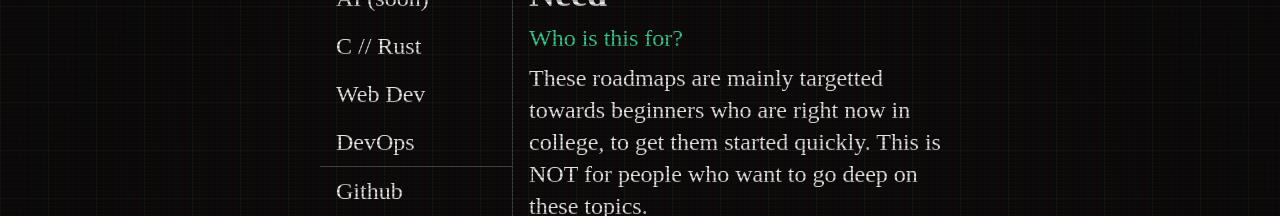
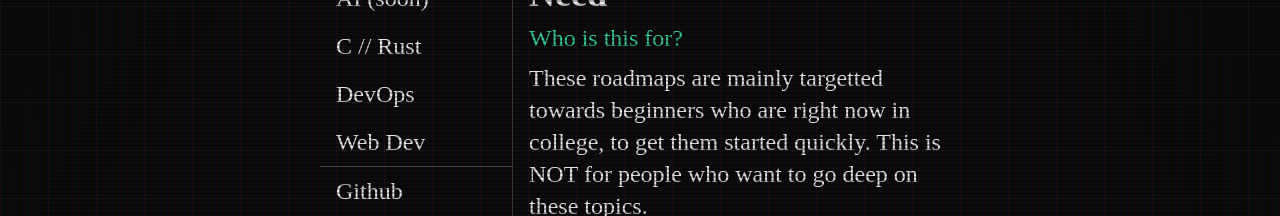
Before and after one commit to namishh/onesemester, a Next.js app: page / in a window 1280 px wide. Shown: the part 138-354 px from the top of the page. Built offline with nearby package versions, Linux system fonts and the light colour scheme; a web font is replaced by a local one.

Commit message:
metadata devops

```diff
--- a/app/components/search.tsx
+++ b/app/components/search.tsx
@@ -3,10 +3,12 @@ import React, { useState, useEffect, useRef, useMemo } from 'react';
 import { useRouter } from 'next/navigation';
 import webData from '@/app/data/web.json';
 import lowData from '@/app/data/low.json';
+import devopsData from '@/app/data/devops.json';
 
 const searchData = {
 	web: webData,
 	low: lowData,
+	devops: devopsData,
 };
 
 const addToIndex = (word: string, item: any, index: Map<string, any[]>) => {
--- a/app/components/selector.tsx
+++ b/app/components/selector.tsx
@@ -3,8 +3,9 @@ import React, { useState, useEffect, useRef } from 'react';
 import { useRouter } from 'next/navigation';
 
 const paths = [
+	{ name: 'low', label: 'C and Rust' },
+	{ name: 'devops', label: 'DevOps' },
 	{ name: 'web', label: 'Full Stack Javascript' },
-	{ name: 'low', label: 'C // Rust' },
 ];
 
 const PathSelector = () => {
--- a/app/components/sidebar.tsx
+++ b/app/components/sidebar.tsx
@@ -40,15 +40,15 @@ export default function Sidebar() {
 				>
 					C // Rust
 				</a>
+				<a href="/devops"
+					className="w-full block text-left  px-4 py-2 transition-color bg-transparent hover:bg-neutral-800"
+				>
+					DevOps
+				</a>
 				<a href="/web"
 					className="w-full block text-left  px-4 py-2 transition-color bg-transparent hover:bg-neutral-800"
 				>
 					Web Dev
-				</a>
-				<a href="/devops"
-					className="w-full block text-left  px-4 py-2 transition-color bg-transparent hover:bg-neutral-800"
-				>
-					DevOps
 				</a>
 				<a href="https://github.com/namishh/semester"
 					className="w-full border-t-[1px] border-neutral-700 block text-left  px-4 py-2 transition-color bg-transparent hover:bg-neutral-800"
```
